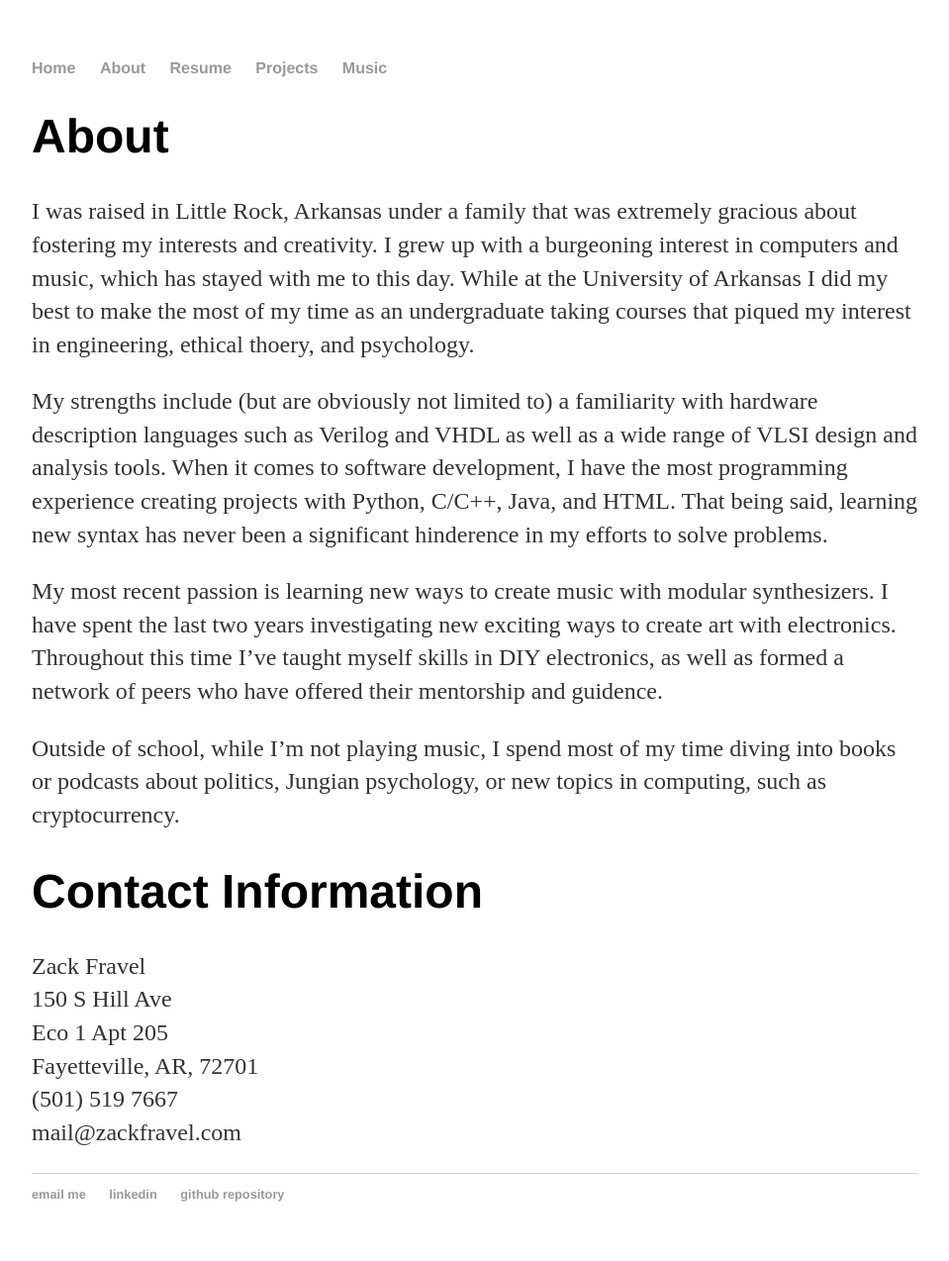
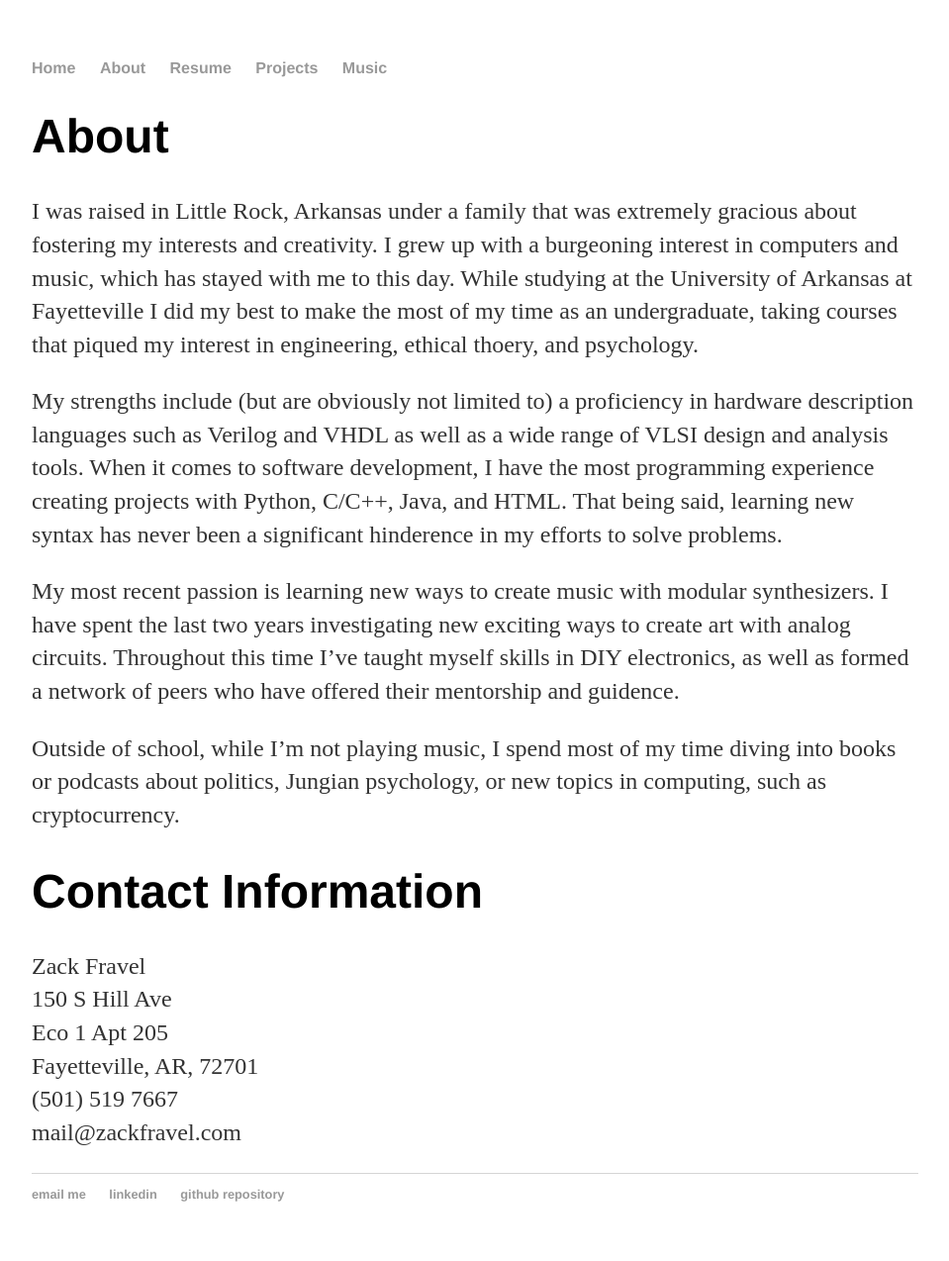
Before and after one commit to zackfravel/zackfravel.github.io, a Jekyll site: the page built from about/index.md, in a window 1280 px wide. Shown: the whole page at 99% size, without its empty margins (160-1119 px from the left). Built offline with Jekyll 4.4.1, drawn with Linux system fonts in a browser that asks for light colours.

Commit message:
Update index.md

```diff
--- a/about/index.md
+++ b/about/index.md
@@ -3,11 +3,11 @@ layout: default
 title: About
 ---
 # About
-I was raised in Little Rock, Arkansas under a family that was extremely gracious about fostering my interests and creativity. I grew up with a burgeoning interest in computers and music, which has stayed with me to this day. While at the University of Arkansas I did my best to make the most of my time as an undergraduate taking courses that piqued my interest in engineering, ethical thoery, and psychology.
+I was raised in Little Rock, Arkansas under a family that was extremely gracious about fostering my interests and creativity. I grew up with a burgeoning interest in computers and music, which has stayed with me to this day. While studying at the University of Arkansas at Fayetteville I did my best to make the most of my time as an undergraduate, taking courses that piqued my interest in engineering, ethical thoery, and psychology.
 
-My strengths include (but are obviously not limited to) a familiarity with hardware description languages such as Verilog and VHDL as well as a wide range of VLSI design and analysis tools. When it comes to software development, I have the most programming experience creating projects with Python, C/C++, Java, and HTML. That being said, learning new syntax has never been a significant hinderence in my efforts to solve problems.
+My strengths include (but are obviously not limited to) a proficiency in hardware description languages such as Verilog and VHDL as well as a wide range of VLSI design and analysis tools. When it comes to software development, I have the most programming experience creating projects with Python, C/C++, Java, and HTML. That being said, learning new syntax has never been a significant hinderence in my efforts to solve problems.
 
-My most recent passion is learning new ways to create music with modular synthesizers. I have spent the last two years investigating new exciting ways to create art with electronics. Throughout this time I've taught myself skills in DIY electronics, as well as formed a network of peers who have offered their mentorship and guidence.
+My most recent passion is learning new ways to create music with modular synthesizers. I have spent the last two years investigating new exciting ways to create art with analog circuits. Throughout this time I've taught myself skills in DIY electronics, as well as formed a network of peers who have offered their mentorship and guidence.
 
 Outside of school, while I'm not playing music, I spend most of my time diving into books or podcasts about politics, Jungian psychology, or new topics in computing, such as cryptocurrency.
 
```
